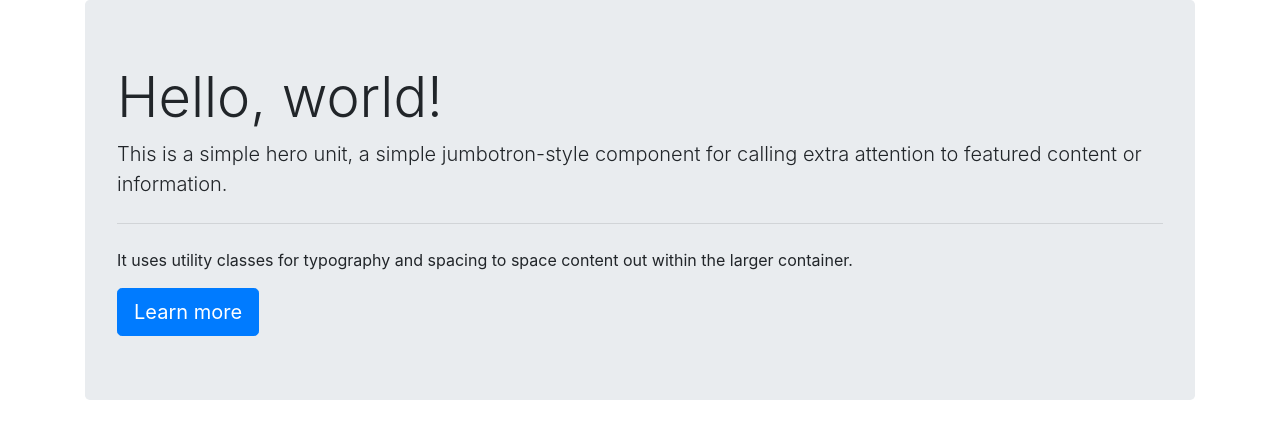
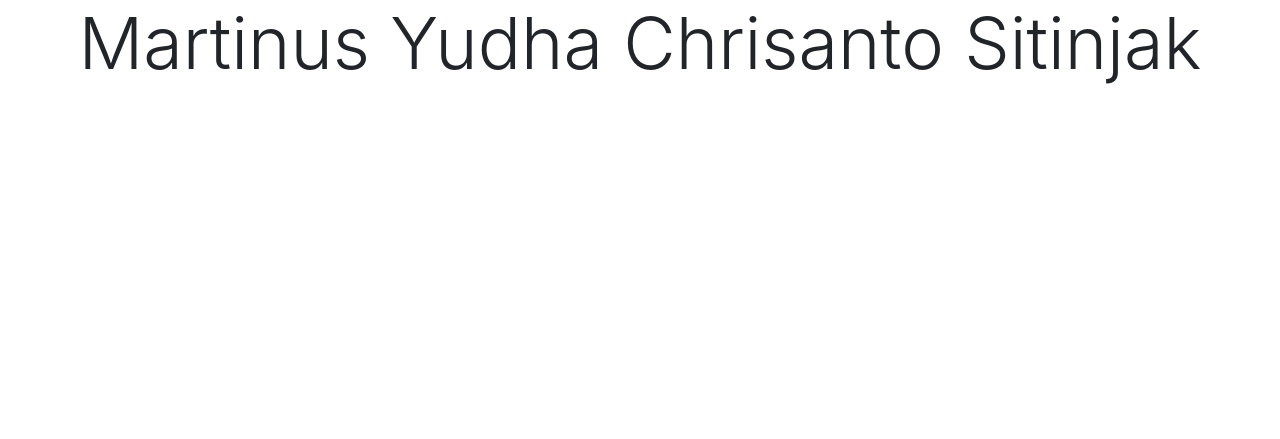
Before and after one commit to Martinus123S/biodata, a PHP site: page / in a window 1280 px wide. Shown: the top 439 px of the page. Run offline with PHP 8.4, Linux system fonts and the light colour scheme.

Commit message:
Create name in jumbotron

```diff
--- a/index.php
+++ b/index.php
@@ -8,14 +8,11 @@
     <link rel="stylesheet" href="https://stackpath.bootstrapcdn.com/bootstrap/4.4.1/css/bootstrap.min.css"/>
 </head>
 <body>
-    <div class="container">
-        <div class="jumbotron">
-        <h1 class="display-4">Hello, world!</h1>
-        <p class="lead">This is a simple hero unit, a simple jumbotron-style component for calling extra attention to featured content or information.</p>
-        <hr class="my-4">
-        <p>It uses utility classes for typography and spacing to space content out within the larger container.</p>
-         <a class="btn btn-primary btn-lg" href="#" role="button">Learn more</a>
+    <div class="container-fluid">
+        <div class="jumbotron-fluid">
+            <h1 class="display-3" style="text-align: center">Martinus Yudha Chrisanto Sitinjak</h1>
         </div>
+
     </div>
 </body>
 </html>
```
